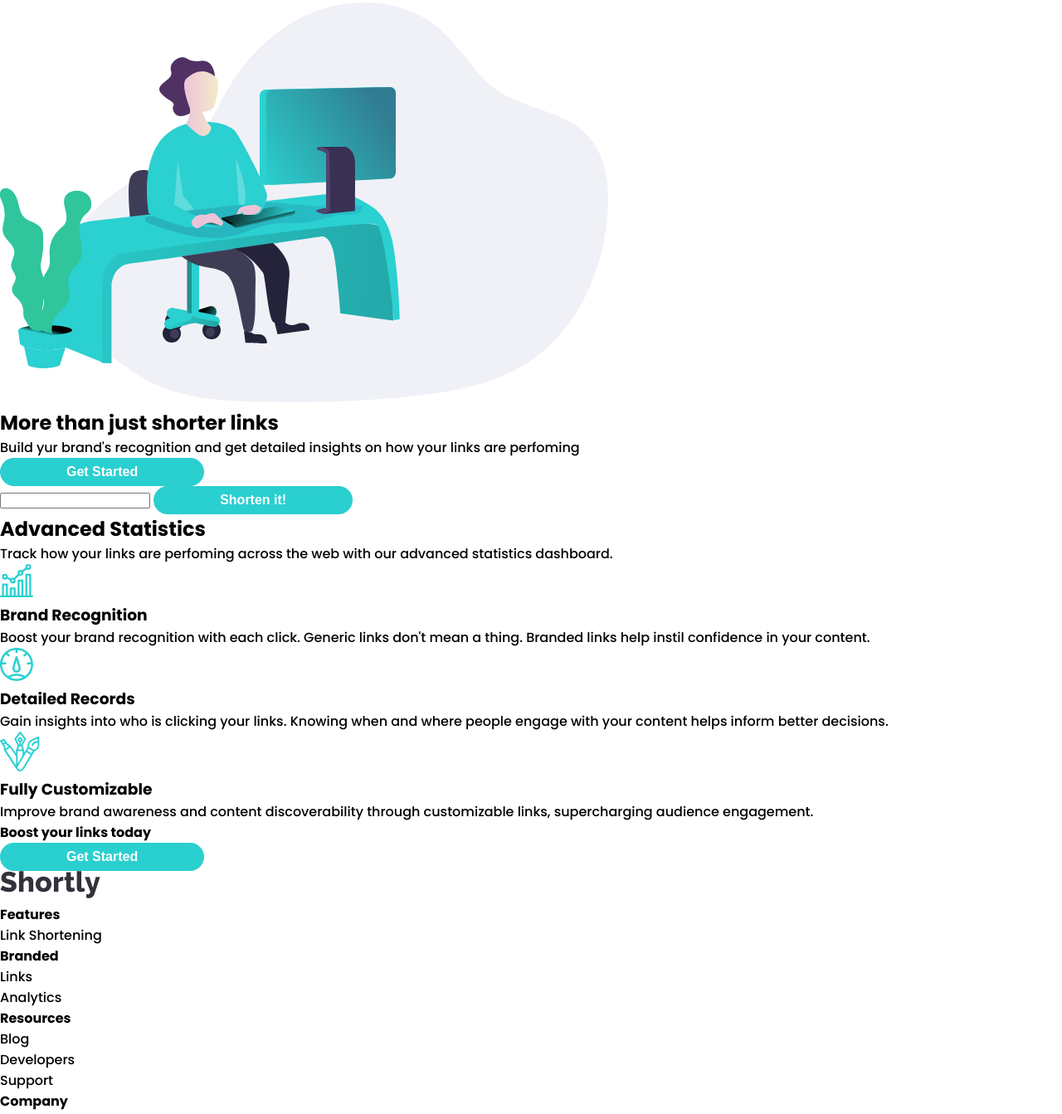
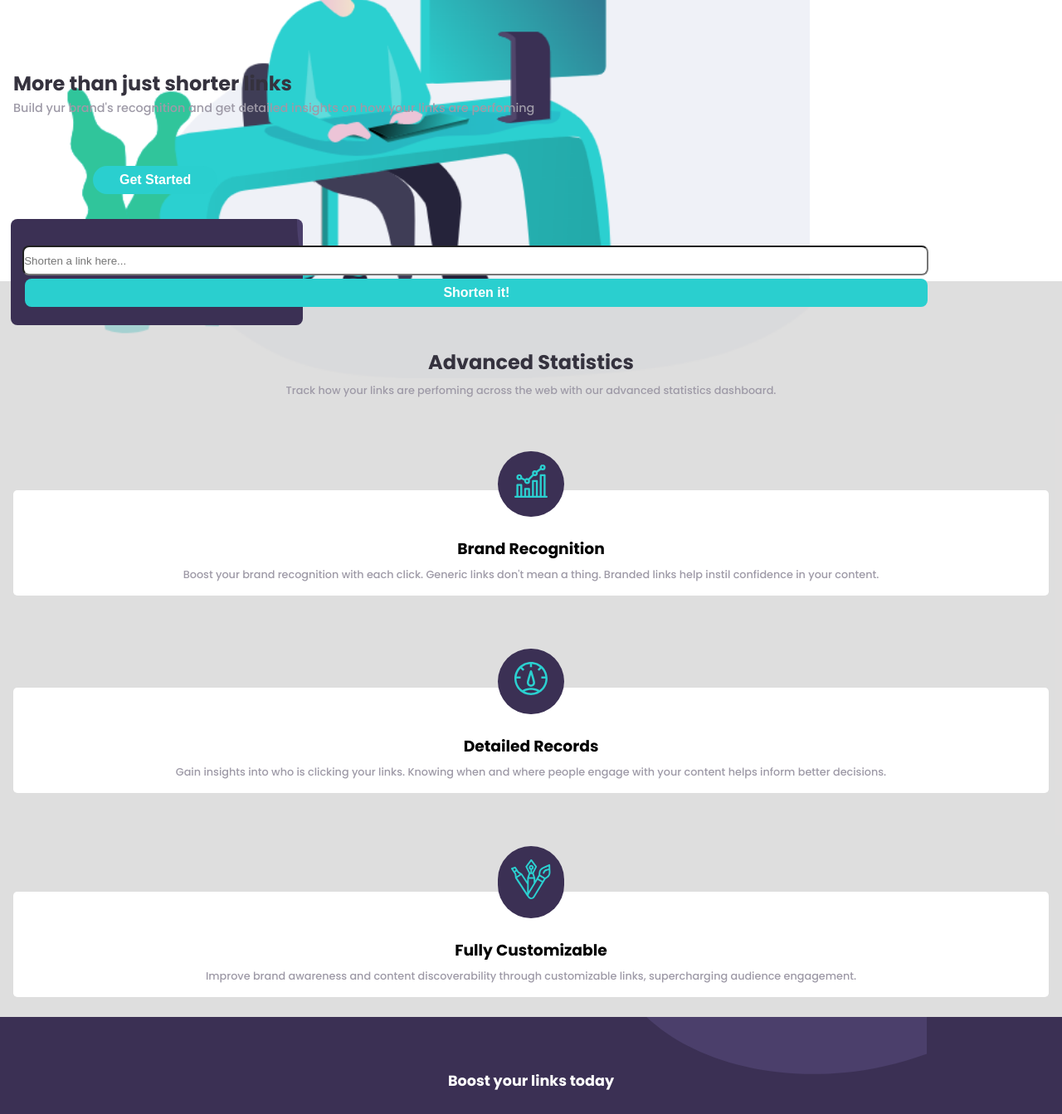
Before and after one commit to carolmedici/url-shortening, a plain HTML site: page index.html in a window 1280 px wide. Shown: the part 264-1607 px from the top of the page at 83% size. Drawn offline with Linux system fonts and the light colour scheme.

Commit message:
:lipstick: :iphone: mobile first

```diff
--- a/assets/css/style.css
+++ b/assets/css/style.css
@@ -19,6 +19,7 @@
   --text-color: #9e9aa7;
   --title-color: #35323e;
   --back-footer-color: #232127;
+  --aside-color: rgba(211, 210, 210, 0.734);
 
   /*ACCESSIBILITY*/
   font-size: 62, 5%;
@@ -50,12 +51,12 @@ nav {
 }
 
 #menu-bar {
-  width: 4.5rem;
+  width: 4rem;
   height: 4rem;
-  margin: 6rem 4rem 0 2rem;
+
   position: relative;
-  left: 13rem;
-  top: -5rem;
+  left: 14rem;
+  top: 0.7rem;
 }
 .bar {
   height: 0.15rem;
@@ -80,7 +81,7 @@ nav {
   padding: 1rem;
   width: 14rem;
   position: relative;
-  top: -11rem;
+  top: -5rem;
   left: -3.2rem;
   border-radius: 0.5rem;
 }
@@ -166,10 +167,187 @@ button:hover {
   margin: auto;
 }
 
+#working-img {
+  width: 90%;
+  position: absolute;
+  top: 4em;
+  right: 0rem;
+  z-index: -1;
+}
+
+section {
+  padding: 0 1rem;
+
+}
+
+h1 {
+  text-align: center;
+  margin: auto;
+  position: absolute;
+  top: 17rem;
+  z-index: -1;
+  color: var(--title-color);
+  font-weight: 700;
+  line-height: 1.6rem;
+}
+
+section p {
+  position: absolute;
+  top: 21rem;
+  text-align: center;
+  color: var(--text-color);
+  padding-right: 1rem;
+  font-size: 0.9rem;
+  z-index: -1;
+}
+
+.start-button {
+  position: absolute;
+  top: 26rem;
+  left: 4rem;
+  margin-bottom: 2rem;
+  padding-left: 2rem;
+  padding-right: 2rem;
+}
+
+input {
+  position: absolute;
+  top: 32rem;
+  left: 1.7rem;
+  width: 80%;
+  height: 2rem;
+  border-radius: 0.5rem;
+
+}
+
+#shorten-button {
+  position: absolute;
+  top: 35.5rem;
+  margin-bottom: 2rem;
+  left: 1.9rem;
+  border-radius: 0.2rem;
+  padding: 0.5em 4.3rem;
+   border-radius: 0.5rem;
+
+}
+
+#shorten-button:hover {
+  background-color: var(--back-footer-color);
+}
+
+.shorten-link {
+  background-image: url("/assets/images/bg-shorten-mobile.svg");
+  background-repeat: no-repeat;
+  background-position-x: 300%;
+  background-position-y: 150%;
+  z-index: 0;
+  border-radius: 0.5rem;
+  position: absolute;
+  top: 31rem;
+  left: 0.8rem;
+  background-color: var(--back-menu-color);
+  width: 16rem;
+  height: 8rem;
+}
+
+aside {
+  padding: 0 1rem;
+  text-align: center;
+  background-color: var(--aside-color);
+  position: relative;
+  z-index: -1;
+
+}
+
+h2 {
+  position: relative;
+  padding-top: 5rem;
+  margin-top: 30rem;
+  color: var(--title-color);
+}
+
+aside p {
+  color: var(--text-color);
+  font-size: 0.8rem;
+  padding-top: 0.5rem;
+}
+
+.icon-img {
+  background-color: var(--back-menu-color);
+  width: 5rem;
+  padding: 1rem 0;
+  border-radius: 50rem;
+  margin: auto;
+  margin-top: 2rem;
+  position: relative;
+  top: 2rem;
+}
+
+h3 {
+  padding-top: 1rem;
+}
+
+#square,
+#square2,
+#square3 {
+  background-color: white;
+  padding: 2.5rem 1rem 1rem 1rem;
+  border-radius: 0.3rem;
+  padding-bottom: 1rem;
+  margin-bottom: 1rem;
+}
+
+#boost {
+  background-image: url("/assets/images/bg-boost-mobile.svg");
+  height: 12rem;
+  background-repeat: no-repeat;
+  background-position-x: 82%;
+  background-position-y: 52%;
+
+  background-color: var(--back-menu-color);
+}
+
+h4 {
+  color: white;
+  padding-top: 4rem;
+  font-size: 1.1rem;
+}
+
+#start2 {
+  top: 117rem;
+}
+
+footer {
+  padding-top: 2rem;
+  color: white;
+  background-color: var(--back-footer-color);
+  text-align: center;
+}
+
+h5 {
+  padding: 2rem 0 1rem 0;
+  font-size: 1rem;
+}
+
+footer ul li {
+  color: var(--text-color);
+  padding-bottom: 0.5rem;
+  font-size: 0.9rem;
+}
+
+#social-medias{
+  padding: 3rem 3.5rem;
+  display: flex;
+  align-items: center;
+  justify-content: space-around;
+
+}
+/*//////////////////////////////*/
+
 @media (min-width: 20rem) {
   #menu-bar {
-    left: 18.5rem;
-    top: -5.5rem;
+    left: 19.5rem;
+    top: 0.5rem;
   }
 
   .nav {
@@ -183,6 +361,36 @@ button:hover {
   #sign-up {
     left: 3rem;
   }
+
+  h1{
+    margin-top: 5rem;
+  }
+
+  section p{
+    margin-top: 3rem;
+  }
+
+  .start-button{
+    margin: 3rem;
+  }
+  .shorten-link {
+    margin-top: 2rem;
+    width: 22rem;
+
+  }
+
+  input{
+    margin-top: 3rem;
+    width: 85%
+  }
+
+  #shorten-button{
+    margin-top: 2rem;
+    width: 85%;
+  }
+
+
+
 }
 
 @media (min-width: 22rem) {
@@ -200,11 +408,15 @@ button:hover {
   .nav {
     left: -2.9rem;
   }
+  #working-img {
+    width: 70%;
+    left: 5rem;
+  }
 }
 
 @media (min-width: 28rem) {
   .nav {
-    left: -1.2rem;
+    left: 20.8rem;
   }
 
   #img-logo {
@@ -214,16 +426,16 @@ button:hover {
   }
 
   #menu-bar {
-    left: 21rem;
+    left: 42rem;
     top: -5.3rem;
   }
 }
 
 @media (min-width: 49rem) {
   .nav {
-    left: -0.5rem;
+    left: 22rem;
   }
   #menu-bar {
-    left: 23rem;
+    left: 43rem;
   }
 }
--- a/assets/javascript/sript.js
+++ b/assets/javascript/sript.js
@@ -2,4 +2,5 @@ function menuOnClick() {
     document.getElementById("menu-bar").classList.toggle("change"); // create with toggler the class "change"
     document.getElementById("nav").classList.toggle("change");
     document.getElementById("menu-bg").classList.toggle("change-bg");
+    //document.getElementById('body').style.backgroundColor = 'black';
 }
--- a/index.html
+++ b/index.html
@@ -9,6 +9,7 @@
     <link rel="stylesheet" href="/assets/css/style.css" />
   </head>
   <body>
+   <main>
 
         <img id="img-logo" src="assets/images/logo.svg" alt="Logo" />
         <div id="menu">
@@ -31,10 +32,9 @@
         </div>
       </nav>
         <div id="menu-bg" class="menu-bg"></div>
-
       <section>
-      <img
-        src="assets/images/illustration-working.svg"
+        <img id="working-img"
+          src="assets/images/mediamodifier_cropped_image.png"
           alt="Person working on computer"
         />
         <h1>More than just shorter links</h1>
@@ -42,16 +42,14 @@
           Build yur brand's recognition and get detailed insights on how your
           links are perfoming
         </p>
+        <button class="start-button" id="start1">Get Started</button>
+        <div class="shorten-link"></div>
+          <label for="shortlink"></label>
+          <input type="url" name="shortlink" id="shortlink" minlength="10" placeholder="Shorten a link here..."/>
+          <button id="shorten-button">Shorten it!</button>
 
-      <button class="start-button" id="start1">Get Started</button>
 
-      <div class="shorten-link">
-        <input type="url" name="shortlink" id="shortlink" />
-        <label for="shortlink"></label>
-        <button id="shorten-button">Shorten it!</button>
-      </div>
       </section>
-
       <aside>
         <h2>Advanced Statistics</h2>
         <p>
@@ -59,8 +57,8 @@
           statistics dashboard.
         </p>
 
-      <div>
-        <img src="assets/images/icon-brand-recognition.svg" alt="Grafic" />
+          <div class="icon-img"><img  src="assets/images/icon-brand-recognition.svg" alt="Grafic" /></div>
+          <div id="square">
           <h3>Brand Recognition</h3>
           <p>
             Boost your brand recognition with each click. Generic links don't mean
@@ -68,8 +66,8 @@
           </p>
         </div>
 
-      <div>
-        <img src="assets/images/icon-detailed-records.svg" alt="" />
+          <div class="icon-img"><img src="assets/images/icon-detailed-records.svg" alt="" /></div>
+          <div id="square2">
           <h3>Detailed Records</h3>
           <p>
             Gain insights into who is clicking your links. Knowing when and where
@@ -78,43 +76,44 @@
         </div>
 
         <div>
-        <img src="assets/images/icon-fully-customizable.svg" alt="" />
+          <div class="icon-img"><img src="assets/images/icon-fully-customizable.svg" alt="" /></div>
+          <div id="square3">
             <h3>Fully Customizable</h3>
             <p>
               Improve brand awareness and content discoverability through
               customizable links, supercharging audience engagement.
+          </div>
           </p>
         </div>
       </aside>
-    <aside>
+      <aside id="boost">
         <h4>Boost your links today</h4>
         <button class="start-button" id="start2">Get Started</button>
       </aside>
+   </main>
 
     <footer>
       <img src="assets/images/logo.svg" alt="Logo" />
       <ul>
-        <li><strong>Features </strong></li>
+        <h5>Features </h5>
           <li>Link Shortening</li>
-        <li><strong>Branded </strong></li>
-        <li>Links</li>
+          <li>Branded Links</li>
           <li>Analytics</li>
-        <li><strong>Resources</strong></li>
+        <h5>Resources</h5>
           <li>Blog</li>
           <li>Developers</li>
           <li>Support</li>
-        <li><strong>Company</strong></li>
+        <h5>Company</h5>
           <li>About</li>
-        <li>Our</li>
-        <li>Team</li>
+          <li>Our Team</li>
           <li>Careers</li>
           <li>Contact</li>
       </ul>
       <div id="social-medias">
-        <img src="assets/images/icon-facebook.svg" alt="Facebook icon" />
-        <img src="assets/images/icon-twitter.svg" alt="Twitter icon" />
-        <img src="assets/images/icon-pinterest.svg" alt="Pinterest icon" />
-        <img src="assets/images/icon-instagram.svg" alt="Instagram icon" />
+        <a href="#"><img src="assets/images/icon-facebook.svg" alt="Facebook icon" /></a>
+        <a href="#"><img src="assets/images/icon-twitter.svg" alt="Twitter icon" /></a>
+        <a href="#"><img src="assets/images/icon-pinterest.svg" alt="Pinterest icon" /></a>
+        <a href="#"><img src="assets/images/icon-instagram.svg" alt="Instagram icon" /></a>
       </div>
     </footer>
     <script src="/assets/javascript/sript.js"></script>
```
Also changed, not shown: assets/images/mediamodifier_cropped_image.png (added), assets/images/working.png (added). Lines whose indentation alone changed are shown as unchanged.
